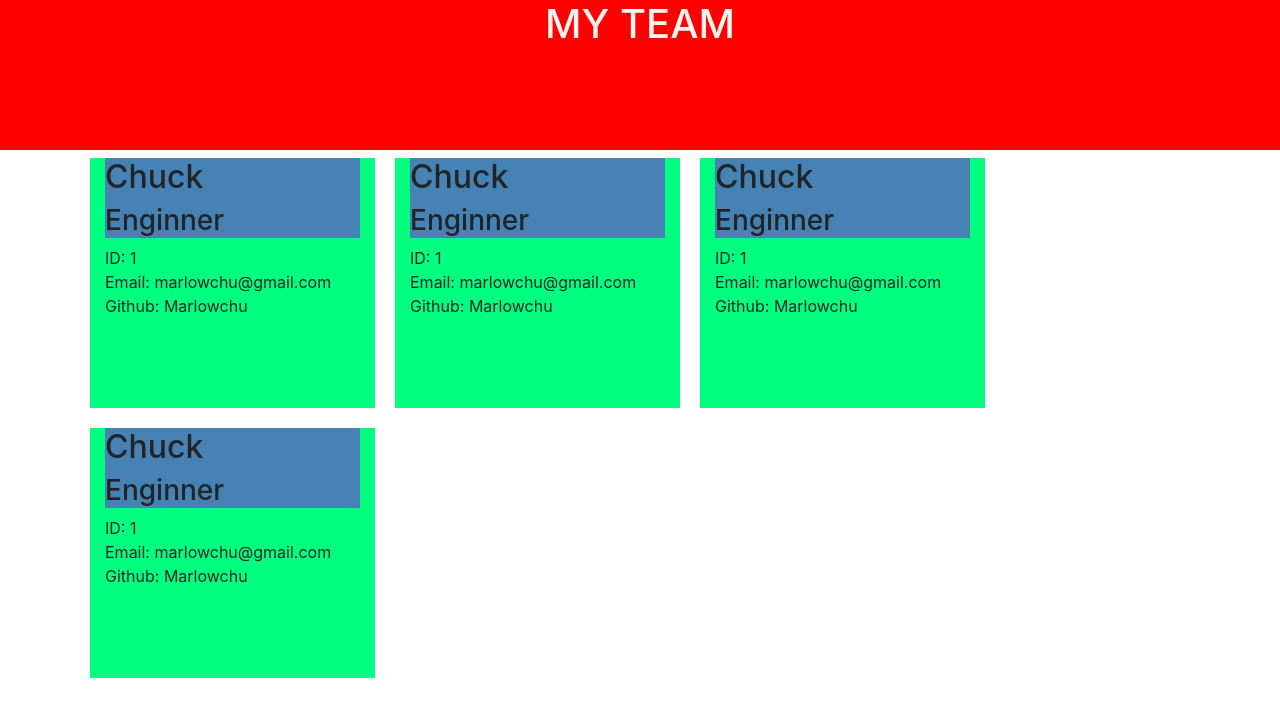
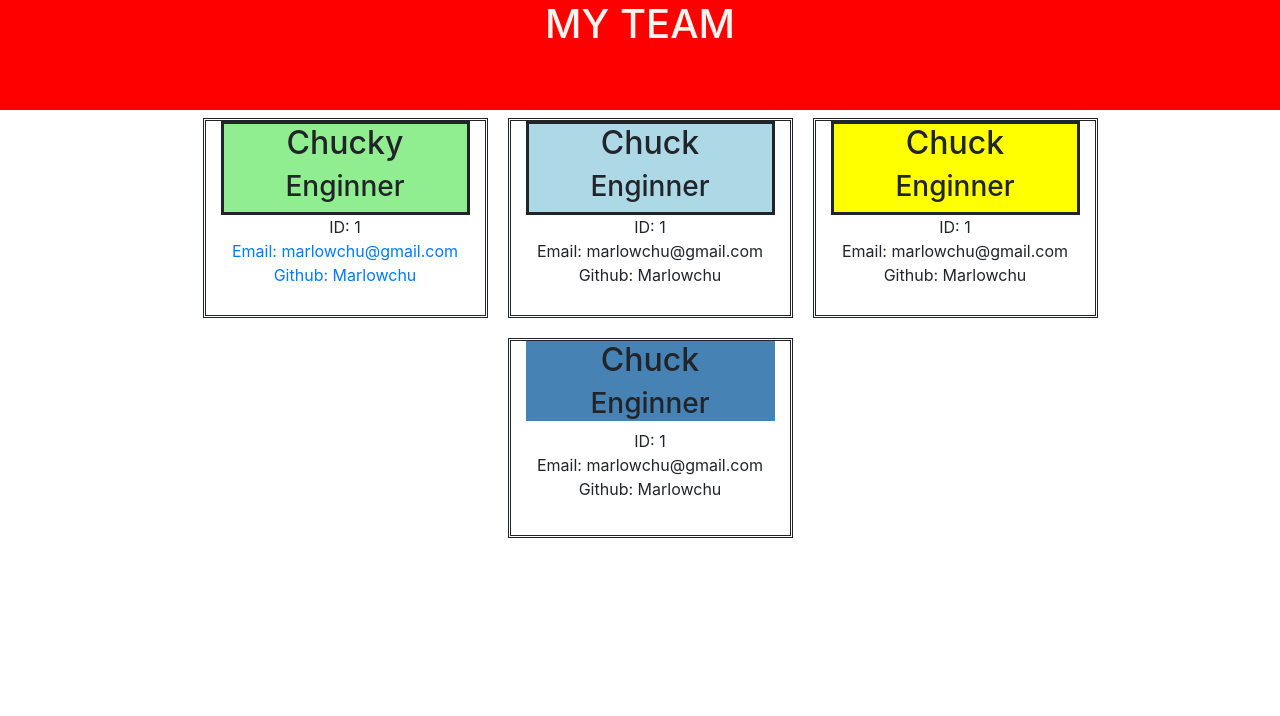
Before and after one commit to Marlowchu/Team-Profile-Generator, a website: page test.html in a window 1280 px wide. Drawn offline with nearby package versions, Linux system fonts and the light colour scheme.

Commit message:
generate html updated

```diff
--- a/package.json
+++ b/package.json
@@ -4,7 +4,9 @@
   "description": "",
   "main": "index.js",
   "scripts": {
+    "start": "node index.js",
     "test": "echo \"Error: no test specified\" && exit 1"
+
   },
   "repository": {
     "type": "git",
--- a/test.html
+++ b/test.html
@@ -9,14 +9,54 @@
     <title>Document</title>
 </head>
 <body>
+<div class="container-fluic">
+    <div class="row">
+        <h1 class="col"style="background-color: red; text-align: center; color: seashell; height: 110px;">MY TEAM</h1>
+    </div>
+</div>
 
-    <h1 style="background-color: red; text-align: center; color: seashell; height: 150px;">MY TEAM</h1>
 
 
 <div class= "container">
-   <div class= "row">
+   <div class= "row justify-content-center">
 
-        <div class = "col-3" style="width: 250px; height: 250px; background-color: springgreen; margin-left: 20px; margin-bottom: 20px;">
+        <div class = "col-3 text-center" style="height: 200px; border-style: double; margin-left: 20px; margin-bottom: 20px;">
+            <div style="background-color: lightgreen; border-style: solid;">
+                <h2>Chucky</h2>
+                <h3>Enginner</h3>
+            </div>
+            <div>
+                <div>ID: 1</div>
+                <a href="mailto:marlowchu@gmail.com">Email: marlowchu@gmail.com</a>
+                <a href="https://github.com/Marlowchu" target="_blank">Github: Marlowchu</a>
+
+            </div>
+        </div>
+
+        <div class = "col-3 text-center" style="height: 200px; border-style: double; margin-left: 20px; margin-bottom: 20px;">
+            <div style="background-color: lightblue; border-style: solid;">
+                <h2>Chuck</h2>
+                <h3>Enginner</h3>
+            </div>
+            <div>
+                <div>ID: 1</div>
+                <div>Email: marlowchu@gmail.com</div>
+                <div>Github: Marlowchu</div>
+            </div>
+        </div>
+
+        <div class = "col-3 text-center" style="height: 200px; border-style: double; margin-left: 20px; margin-bottom: 20px;">
+            <div style="background-color: yellow; border-style: solid;">
+                <h2>Chuck</h2>
+                <h3>Enginner</h3>
+            </div>
+            <div>
+                <div>ID: 1</div>
+                <div>Email: marlowchu@gmail.com</div>
+                <div>Github: Marlowchu</div>
+            </div>
+        </div>
+        <div class = "col-3 text-center" style="height: 200px; border-style: double; margin-left: 20px; margin-bottom: 20px;">
             <div style="background-color: steelblue;">
                 <h2>Chuck</h2>
                 <h3>Enginner</h3>
@@ -28,40 +68,18 @@
             </div>
         </div>
 
-        <div class = "col-3" style="width: 250px; height: 250px; background-color: springgreen; margin-left: 20px;">
+        <!-- <div class = "col-3 text-center" style="width: 240px; height: 200px; background-color: springgreen; margin-left: 20px; margin-bottom: 20px;">
             <div style="background-color: steelblue;">
                 <h2>Chuck</h2>
                 <h3>Enginner</h3>
             </div>
             <div>
-                 <div>ID: 1</div>
-                 <div>Email: marlowchu@gmail.com</div>
-                 <div>Github: Marlowchu</div>
+                <div>ID: 1</div>
+                <div>Email: marlowchu@gmail.com</div>
+                <div>Github: Marlowchu</div>
             </div>
-        </div>
+        </div> -->
 
-        <div class = "col-3" style="width: 250px; height: 250px; background-color: springgreen; margin-left: 20px;">
-            <div style="background-color: steelblue;">
-                <h2>Chuck</h2>
-                <h3>Enginner</h3>
-            </div>
-            <div>
-                 <div>ID: 1</div>
-                 <div>Email: marlowchu@gmail.com</div>
-                 <div>Github: Marlowchu</div>
-            </div>
-        </div>
-
-        <div class = "col-3" style="width: 250px; height: 250px; background-color: springgreen; margin-left: 20px;">
-            <div style="background-color: steelblue;">
-                <h2>Chuck</h2>
-                <h3>Enginner</h3>
-            </div>
-            <div>
-                 <div>ID: 1</div>
-                 <div>Email: marlowchu@gmail.com</div>
-                 <div>Github: Marlowchu</div>
-            </div>
         </div>
 
 
```
Also changed, not shown: generateHtml.js (+2 -5 lines), index.js (+11 -11 lines), utils/Team.html (+26 -6 lines).
